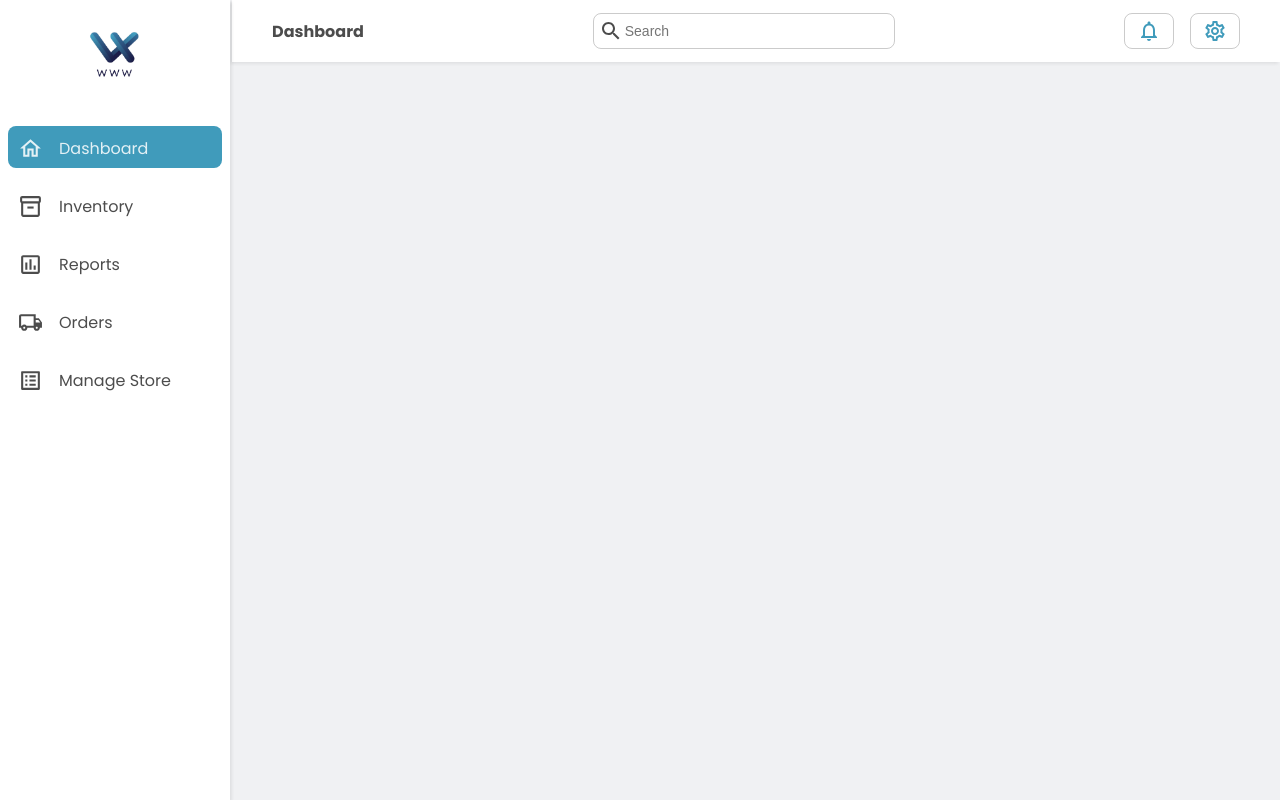
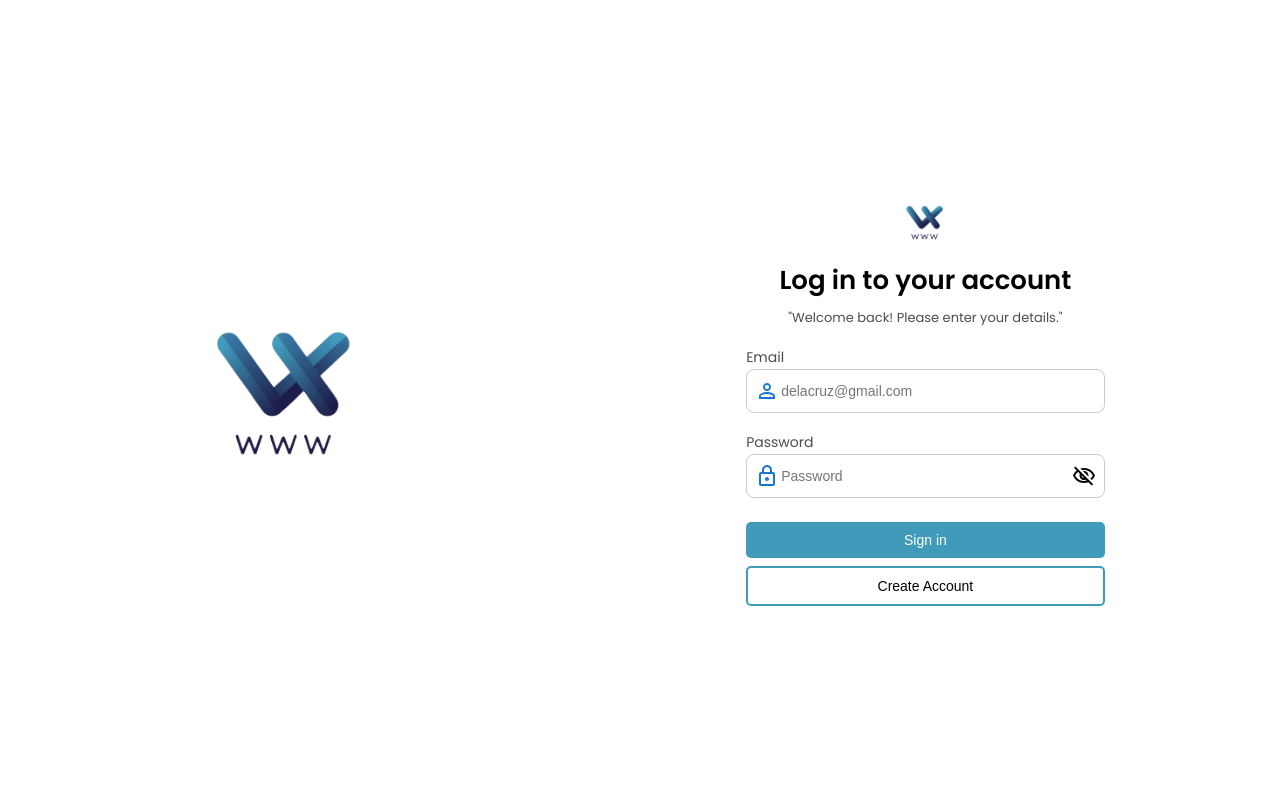
Before and after one commit to froyd03/Inventory-Management-System, a React (Vite) app: page / in a window 1280 px wide. Built offline with nearby package versions, Linux system fonts and the light colour scheme.

Commit message:
backend/server side code

```diff
--- a/src/App.jsx
+++ b/src/App.jsx
@@ -6,8 +6,17 @@ import Header from './components/Header.jsx'
 function App() {
   return (
     <BrowserRouter>
-     <Header />
-   </BrowserRouter>
+      <Routes>
+        <Route path='/' element={<Login />}/>
+        <Route path='/dashboard'
+              element={
+                <>
+                <Nav />
+                <Header />
+                </>
+              }/>
+      </Routes>
+    </BrowserRouter>
   )
 }
 
--- a/src/components/Header.css
+++ b/src/components/Header.css
@@ -84,7 +84,7 @@ h4{
     border: 1px solid var(--borderInputColor);
 }
 
-.logo, .search-icon{
+.logo-img, .search-icon{
     display: none;
 
     & > svg {
--- a/src/components/Header.jsx
+++ b/src/components/Header.jsx
@@ -106,7 +106,7 @@ export default function Header() {
                 </>
             ) }
 
-            <img src={logo} width="50px" className="logo" alt="Logo" />
+            <img src={logo} width="50px" className="logo-img" alt="Logo" />
             <div className="footer">
                 {!searchVisible && (
                     <div onClick={() => setSearchVisible(true)} className="search-icon">
--- a/src/components/Nav.jsx
+++ b/src/components/Nav.jsx
@@ -15,7 +15,7 @@ export default function Nav(){
     const navigationBtn = [
         {
             btnName:'Dashboard',
-            path: '/',
+            path: '/dashboard',
             btnIcon: <HomeOutlinedIcon sx={{fontSize: 25}}/>
         },
         {
@@ -44,7 +44,7 @@ export default function Nav(){
     const [clickedIndex, setClickedIndex] = useState(0);
 
     useEffect(() => {
-        handleActiveBtn(clickedIndex)
+        handleActiveBtn(clickedIndex);
     }, [clickedIndex])
 
 
--- /dev/null
+++ b/src/components/Protected.jsx
@@ -0,0 +1,3 @@
+
+
+function
--- a/src/pages/Login/Login.jsx
+++ b/src/pages/Login/Login.jsx
@@ -6,11 +6,11 @@ import RemoveRedEyeOutlinedIcon from '@mui/icons-material/RemoveRedEyeOutlined';
 import VisibilityOffOutlinedIcon from '@mui/icons-material/VisibilityOffOutlined';
 import logoBrand from '../../assets/logo.png'
 import { useEffect, useRef, useState } from 'react';
+import { useNavigate } from 'react-router-dom';
 
 export default function Login(){
 
     const [isShowPassword, setShowPassword] = useState(false);
-    const [toText, setToText] = useState("password");
     function handleShowPassword(){
         setShowPassword(p => !p);
     }
@@ -24,30 +24,39 @@ export default function Login(){
     const NEWgmailRef  = useRef();
     const NEWpasswordRef  = useRef();
 
+    const [name, setName] = useState();
     function handleCreateName(e){
         const NAME = e.target.value.trim();
-
+        setName("");
         if((!isNaN(NAME.charAt(NAME.length-1))) && NAME){
-            NEWnameRef.current.style.setProperty("--dynamicText", '"No numbers & symbols in name."');
+            NEWnameRef.current.style.setProperty("--dynamicText", '"Only letters and white space allowed"');
         }else{
-            NEWnameRef.current.style.setProperty("--dynamicText", '""')
+            setName(NAME);
+            NEWnameRef.current.style.setProperty("--dynamicText", '""');
         }
     }
 
-    function handleCreateGmail(e){
-        const userGmail = e.target.value;
-        if(!userGmail.includes('@gmail.com') && userGmail){
-            NEWgmailRef.current.style.setProperty("--dynamicText", '"@gmail.com is missing"');
+    const [gmail, setGmail] = useState("");
+    function handleCreateEmail(e){
+        const userEmail = e.target.value;
+        const validEmail = userEmail.includes('@') && userEmail.includes('.');
+        setGmail("");
+
+        if(!validEmail && userEmail){
+            NEWgmailRef.current.style.setProperty("--dynamicText", '"@ and . is missing"');
         }else{
+            setGmail(userEmail);
             NEWgmailRef.current.style.setProperty("--dynamicText", '""')
         }
     }
 
+    const [password, setPassword] = useState();
     function handleCreatePass(e){
         const userPassword = e.target.value;
         const includeSymbols = /[-@/_$#]/.test(userPassword);
         const includeNumbers = /[1234567890]/.test(userPassword);
 
+        setPassword('');
         if(userPassword.length < 8){
             NEWpasswordRef.current.style.setProperty("--dynamicText", '"at least 8 characters length"');
         }else if(!includeSymbols){
@@ -55,7 +64,82 @@ export default function Login(){
         }else if(!includeNumbers){
             NEWpasswordRef.current.style.setProperty("--dynamicText", '"include some numbers"')
         }else{
-            NEWpasswordRef.current.style.setProperty("--dynamicText", '""')
+            NEWpasswordRef.current.style.setProperty("--dynamicText", '""');
+            setPassword(userPassword);
+        }
+    }
+
+    const [validPassword, setValidPassword] = useState(false);
+    useEffect(() => {
+        setMessage('');
+        setValidPassword(name && gmail && password);
+
+    }, [name, gmail, password]);
+
+    const [message, setMessage]= useState("");
+    async function signUpSubmitForm(event){
+        event.preventDefault();
+        if(validPassword){
+            const formData = new FormData();
+            formData.append("name", name);
+            formData.append("email", gmail);
+            formData.append("password", password);
+
+            try{
+                const response = await fetch("http://localhost/Inventory-Management-System/backend/signup.php", {
+                    method: "POST",
+                    body: formData
+                });
+
+                const result = await response.json();
+                setMessage(result.message);
+
+                if(result.confirm === "success") setLoginForm(true);
+            }catch(error){
+                console.error("Error submitting form:", error);
+            }
+        }else{
+            setMessage('input all fields before submitting.')
+        }
+    }
+
+    const [loginEmail, setLoginEmail] = useState("");
+    function handleLoginEmail(e){
+        setLoginEmail(e.target.value);
+        setLoginMessage("");
+    }
+
+    const [loginPassword, setLoginPassword] = useState("");
+    function handleLoginPassword(e){
+        setLoginPassword(e.target.value);
+        setLoginMessage("");
+    }
+
+    const [loginMessage, setLoginMessage] = useState("");
+    const navigate = useNavigate();
+
+    async function loginSubmitForm(event){
+        event.preventDefault();
+        const formData = new FormData();
+        formData.append("email", loginEmail);
+        formData.append("password", loginPassword);
+
+        if(loginEmail && loginPassword){
+            try{
+                const response = await fetch('http://localhost/Inventory-Management-System/backend/login.php', {
+                    method: "POST",
+                    body: formData
+                });
+
+                const result = await response.json();
+                if(result.isAuth){
+                    navigate("/dashboard");
+                }else{
+                    setLoginMessage("Incorrect username and password.");
+                }
+            }catch(error){
+                console.log("from login.jsx: ", error);
+            }
         }
     }
 
@@ -64,51 +148,56 @@ export default function Login(){
             <div className="logo">
                <img src={logoBrand} width='220px' alt="" />
             </div>
-            {isloginForm && <div className="login">
-               <img src={logoBrand} width='60px' alt="" />
+            {isloginForm &&
+
+            <form onSubmit={loginSubmitForm} className="login">
+               <img src={logoBrand} width='60px' alt="dasd" />
                 <h2>Log in to your account</h2>
                 <p>"Welcome back! Please enter your details."</p>
                 <div className="inputFields">
                     <label>Email</label>
                     <div className="inp-container">
                         <PersonOutlineOutlinedIcon color='primary'/>
-                        <input type="text" placeholder='delacruz@gmail.com' />
+                        <input type="text" name='email' onChange={handleLoginEmail} placeholder='delacruz@gmail.com' />
                     </div>
                     <label>Password</label>
                     <div className="inp-container">
                         <HttpsOutlinedIcon color='primary'/>
-                        <input type={isShowPassword ? "text":"password"} placeholder='Password'/>
+                        <input type={isShowPassword ? "text":"password"} onChange={handleLoginPassword} name='password' placeholder='Password'/>
                         {isShowPassword ? <RemoveRedEyeOutlinedIcon onClick={handleShowPassword} />  :
                                           <VisibilityOffOutlinedIcon onClick={handleShowPassword } />}
                     </div>
                 </div>
-                <button className='sign-in'>Sign in</button>
+                <p style={{color:"red"}}>{loginMessage}</p>
+                <button type='submit' className='sign-in'>Sign in</button>
                 <button className='createAcc' onClick={handleCreateAccount}>Create Account</button>
-            </div>}
+            </form>}
 
-            {!isloginForm && <div className="login">
-               <img src={logoBrand} width='60px' alt="" />
+            {!isloginForm &&
+            <form onSubmit={signUpSubmitForm} className='login'>
+                <img src={logoBrand} width='60px' alt="" />
                 <h2>Create an account</h2>
                 <p>Join us today! Create your account to get started.</p>
                 <div className="inputFields">
                     <label>Name*</label>
                     <div ref={NEWnameRef} className="inp-container">
-                        <input onChange={handleCreateName} type="text" placeholder='Juan Dela Cruz' />
+                        <input onChange={handleCreateName} name='name' type="text" placeholder='Juan Dela Cruz' />
                     </div>
                     <label>Email*</label>
                     <div ref={NEWgmailRef} className="inp-container">
-                        <input onChange={handleCreateGmail} type="email" placeholder='delacruz@gmail.com' />
+                        <input onChange={handleCreateEmail} name='email' type="email" placeholder='delacruz@gmail.com' />
                     </div>
                     <label>Password*</label>
                     <div ref={NEWpasswordRef} className="inp-container">
-                        <input onChange={handleCreatePass} type={isShowPassword ? "text":"password"} placeholder='Password'/>
+                        <input onChange={handleCreatePass} name='password' type={isShowPassword ? "text":"password"} placeholder='Password'/>
                         {isShowPassword ? <RemoveRedEyeOutlinedIcon onClick={handleShowPassword} />  :
-                                          <VisibilityOffOutlinedIcon onClick={handleShowPassword } />}
+                                        <VisibilityOffOutlinedIcon onClick={handleShowPassword } />}
                     </div>
                 </div>
+                <p style={{color :"red"}}>{message}</p>
                 <button className='sign-in'>Get Started</button>
                 <button className='createAcc' onClick={handleCreateAccount}>Sign Up</button>
-            </div>}
+            </form>}
         </section>
     )
 }
--- a/src/styles/global.css
+++ b/src/styles/global.css
@@ -41,6 +41,7 @@ input{
     border: none;
     outline: none;
     width: 100%;
+    padding: 5px 2px;
     font-size: 14px;
 }
 
```
